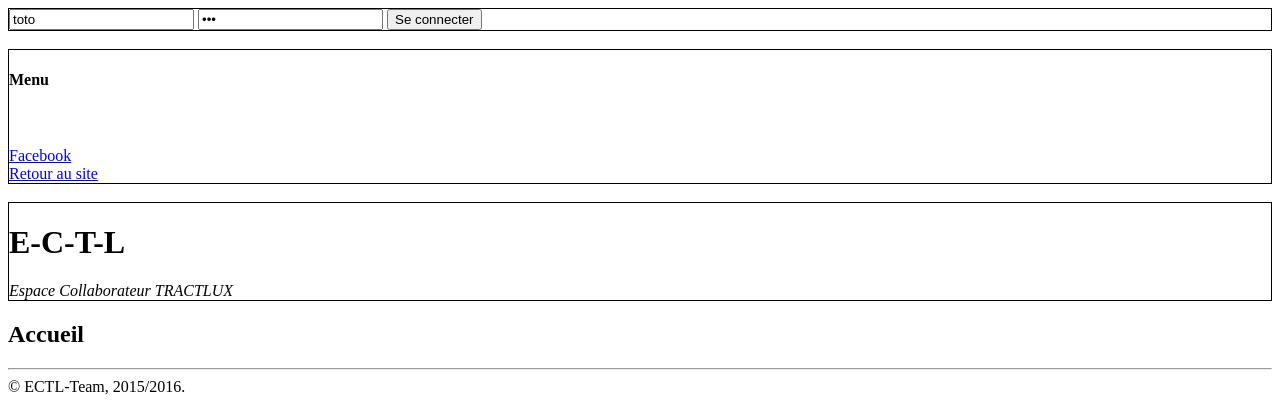
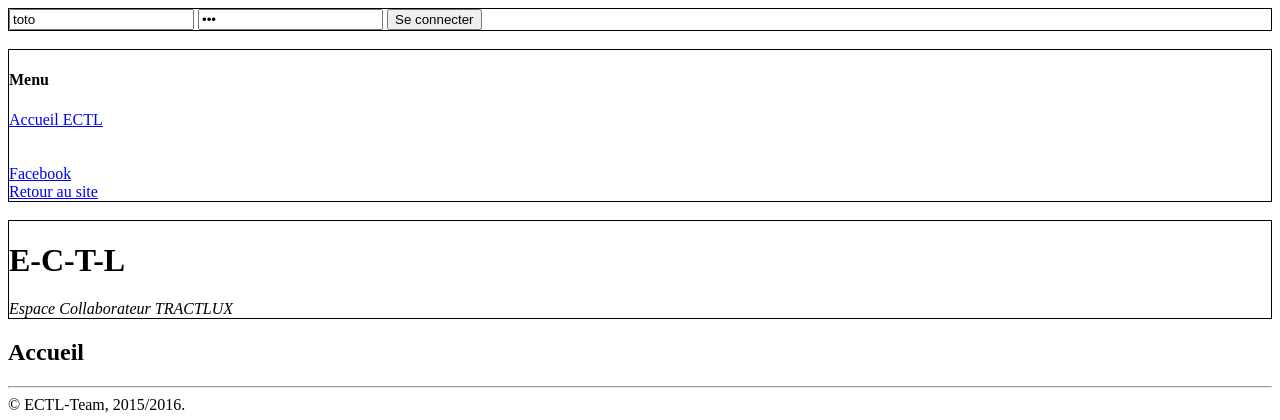
Before and after one commit to Tixinoo/ECTL, a PHP site: page / in a window 1280 px wide. Shown: the top 420 px of the page. Run offline with PHP 8.4, Linux system fonts and the light colour scheme; data that the repository does not hold is empty; some libraries are stand-ins or nearby versions.

Commit message:
ajoute l'accueil au menu

```diff
--- a/Content/nav.php
+++ b/Content/nav.php
@@ -4,6 +4,7 @@ Menu avec tous les types de documents
 
 <div id="menu">
     <h4>Menu</h4>
+    <a href="index.php" >Accueil ECTL</a>
     <nav>
         <?php
         $typeds = TypeD::findAll();
--- a/Style/main_style.css
+++ b/Style/main_style.css
@@ -1,7 +1,6 @@
 /*
     Style principal de l'application
     Created on : 1 févr. 2015, 17:23:37
-    Author     : Antoine NOSAL
 */
 
 #connecting_bar {
```
